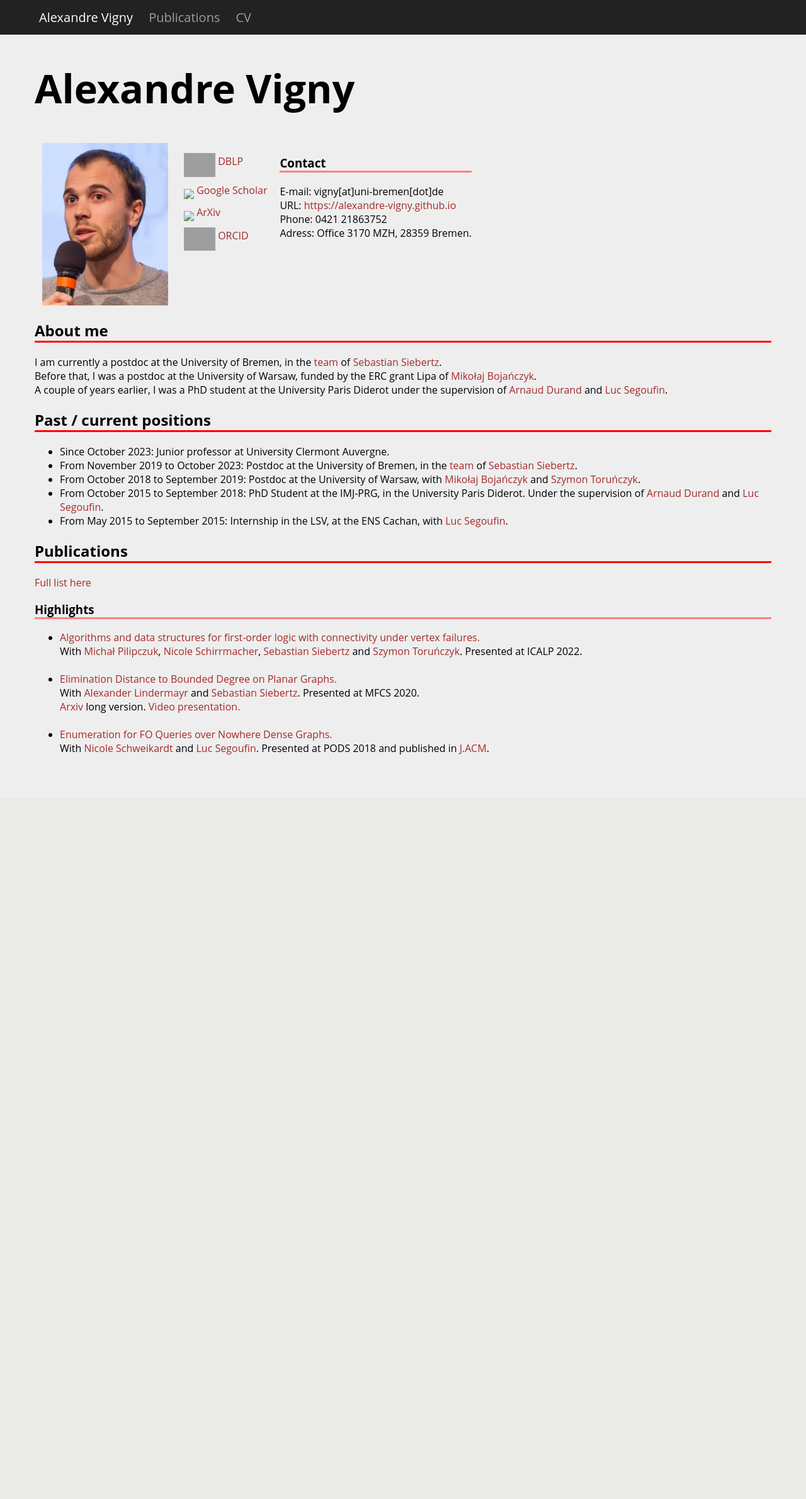
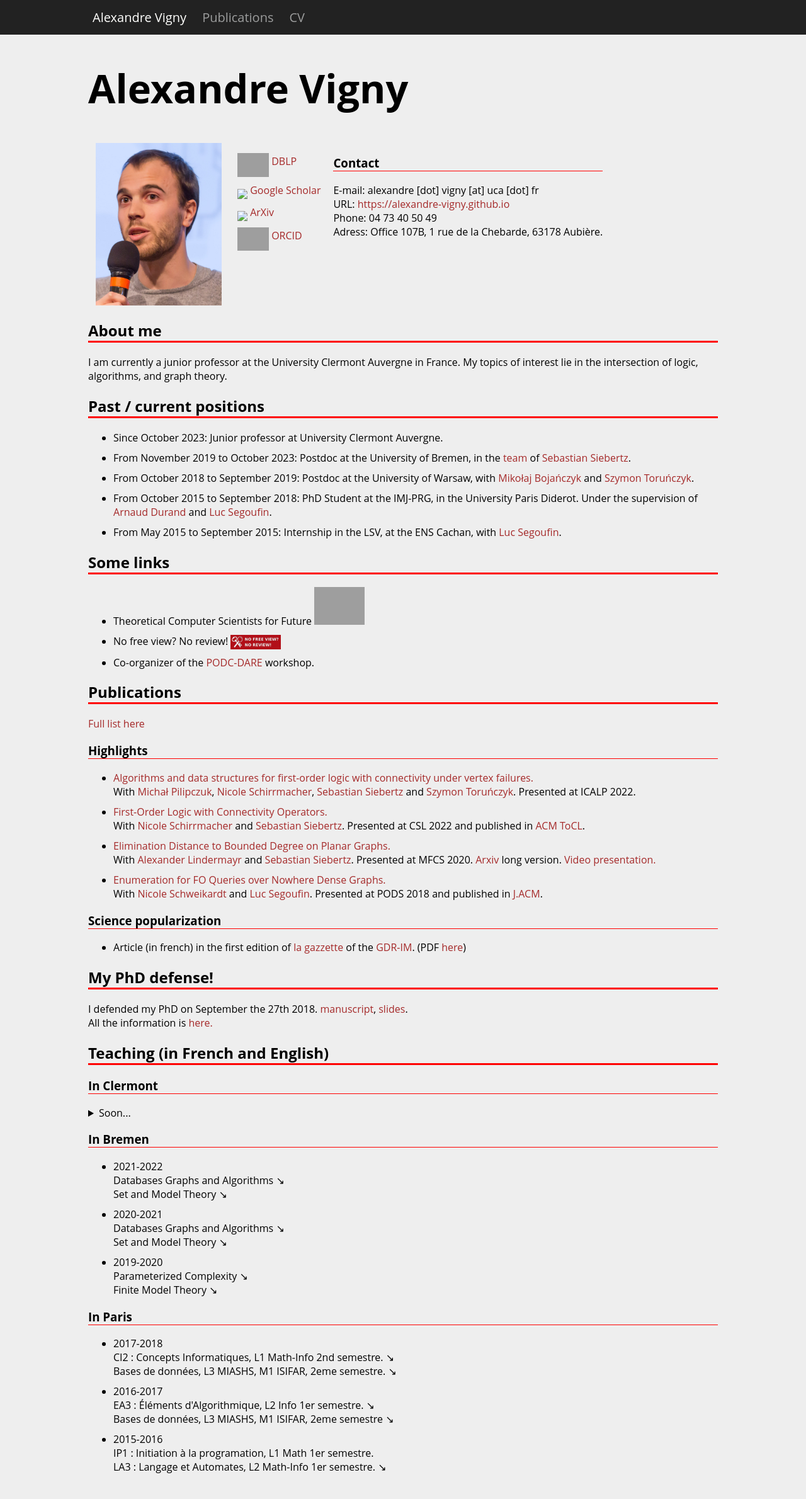
Before and after one commit to alexandre-vigny/alexandre-vigny.github.io, a PHP site: page / in a window 1280 px wide. Shown: the whole page at 63% size. Before the commit the page ends 1198 px from the top, so only its background shows below. Run offline with PHP 8.4, Linux system fonts and the light colour scheme; grey boxes are pictures that could not be loaded.

Commit message:
add all the info ?

```diff
--- a/index.html
+++ b/index.html
@@ -55,10 +55,10 @@
           </td>
           <td>
             <h3 id = "contact">Contact</h3>
-            <p>E-mail: vigny[at]uni-bremen[dot]de<br>
+            <p>E-mail: alexandre [dot] vigny [at] uca [dot] fr<br>
               URL: <a href="https://alexandre-vigny.github.io">https://alexandre-vigny.github.io</a><br>
-              Phone: 0421 21863752<br>
-              Adress: Office 3170 MZH, 28359 Bremen.
+              Phone: 04 73 40 50 49<br>
+              Adress: Office 107B, 1 rue de la Chebarde, 63178 Aubière.
             </p>
           </td>
         </tr>
@@ -66,10 +66,7 @@
       <!-- end block -->
     <div class="block">
         <h2>About me</h2>
-    		<p>I am currently a postdoc at the University of Bremen, in the <a href=https://www.uni-bremen.de/en/theorie/team>team</a> of <a href=https://www.uni-bremen.de/en/theorie/team/profiles/prof-dr-sebastian-siebertz>Sebastian Siebertz</a>.<br>
-    			Before that, I was a postdoc at the University of Warsaw, funded by the ERC grant Lipa of <a href=https://www.mimuw.edu.pl/~bojan/>Mikołaj Bojańczyk</a>.<br>
-    			A couple of years earlier, I was a PhD student at the University Paris Diderot under the supervision of <a href=http://www.logique.jussieu.fr/~durand/>Arnaud Durand</a> and <a href=http://pages.saclay.inria.fr/luc.segoufin/>Luc Segoufin</a>.
-        </p>
+        <p>I am currently a junior professor at the University Clermont Auvergne in France. My topics of interest lie in the intersection of logic, algorithms, and graph theory.
     </div>
     <!-- end block -->
 
@@ -79,23 +76,208 @@
             <li> Since October 2023: Junior professor at University Clermont Auvergne.</li>
             <li> From November 2019 to October 2023: Postdoc at the University of Bremen, in the <a href=https://www.uni-bremen.de/en/theorie/team>team</a> of <a href=https://www.uni-bremen.de/en/theorie/team/profiles/prof-dr-sebastian-siebertz>Sebastian Siebertz</a>.</li>
             <li> From October 2018 to September 2019: Postdoc at the University of Warsaw, with <a href=https://www.mimuw.edu.pl/~bojan/>Mikołaj Bojańczyk</a> and <a href=https://www.mimuw.edu.pl/~szymtor/>Szymon Toruńczyk</a>.</li>
-  				<li> From October 2015 to September 2018: PhD Student at the IMJ-PRG, in the University Paris Diderot. Under the supervision of <a href=http://www.logique.jussieu.fr/~durand/>Arnaud Durand</a> and <a href=http://pages.saclay.inria.fr/luc.segoufin/>Luc Segoufin</a>.</li>
+            <li> From October 2015 to September 2018: PhD Student at the IMJ-PRG, in the University Paris Diderot. Under the supervision of <a href=https://webusers.imj-prg.fr/~arnaud.durand/>Arnaud Durand</a> and <a href=http://pages.saclay.inria.fr/luc.segoufin/>Luc Segoufin</a>.</li>
             <li> From May 2015 to September 2015: Internship in the LSV, at the ENS Cachan, with <a href=http://pages.saclay.inria.fr/luc.segoufin/>Luc Segoufin</a>.</li>
         </ul>
     </div>
     <!-- end block -->
+
+        <h2>Some links</h2>
+        <ul>
+            <li> Theoretical Computer Scientists for Future
+            <a href="https://tcs4f.org">
+            <img width="80" src="https://tcs4f.org/themes/tcs4f/img/brilliant_tcs_4future.png" alt="TCS 4 Future brillant button">
+            </a></li>
+
+            <li>No free view? No review! <a href="https://nofreeviewnoreview.org/"><img width="80" src="img/nfvnr-button.png" style='vertical-align:middle;'></a></li>
+
+            <li> Co-organizer of the <a href="https://podc-dare.github.io/">PODC-DARE</a> workshop.</li>
+        </ul>
+
+
 
     <div class="block">
         <h2 id="publi"> Publications</h2>
         <a href=publi.html#full>Full list here</a>
         <h3>Highlights</h3>
         <ul>
-	<li><a href="https://drops.dagstuhl.de/opus/volltexte/2022/16443/"> Algorithms and data structures for first-order logic with connectivity under vertex failures.</a><br>With <a href=https://www.mimuw.edu.pl/~mp248287/>Michał Pilipczuk</a>, <a href=https://www.uni-bremen.de/en/theorie/team>Nicole Schirrmacher</a>, <a href=https://www.uni-bremen.de/en/theorie/team/profiles/prof-dr-sebastian-siebertz>Sebastian Siebertz</a> and <a href=https://www.mimuw.edu.pl/~szymtor/>Szymon Toruńczyk</a>. Presented at ICALP 2022.<br></li><br>
-	<li><a href="https://drops.dagstuhl.de/opus/volltexte/2020/12755/"> Elimination Distance to Bounded Degree on Planar Graphs.</a><br>With <a href=https://www.uni-bremen.de/en/cslog/team/alexander-lindermayr>Alexander Lindermayr</a> and <a href=https://www.uni-bremen.de/en/theorie/team/profiles/prof-dr-sebastian-siebertz>Sebastian Siebertz</a>. Presented at MFCS 2020.<br><a href = "https://arxiv.org/abs/2007.02413"> Arxiv</a> long version. <a href= "https://www.youtube.com/watch?v=oTKueyUsNwY">Video presentation.</a><br></li><br>
-	<li><a href="Papers/Schweikardt-Segoufin-Vigny_enum-fo-nowhere-dense_JACM_2022.pdf"> Enumeration for FO Queries over Nowhere Dense Graphs.</a><br>With <a href=https://www.informatik.hu-berlin.de/de/forschung/gebiete/loginf/thi/schweikardt/>Nicole Schweikardt</a> and <a href=http://pages.saclay.inria.fr/luc.segoufin/>Luc Segoufin</a>. Presented at PODS 2018 and published in <a href="https://dl.acm.org/doi/abs/10.1145/3517035">J.ACM</a>.<br></li><br>
+	<li><a href="https://drops.dagstuhl.de/opus/volltexte/2022/16443/"> Algorithms and data structures for first-order logic with connectivity under vertex failures.</a><br>With <a href=https://www.mimuw.edu.pl/~mp248287/>Michał Pilipczuk</a>, <a href=https://www.uni-bremen.de/en/theorie/team>Nicole Schirrmacher</a>, <a href=https://www.uni-bremen.de/en/theorie/team/profiles/prof-dr-sebastian-siebertz>Sebastian Siebertz</a> and <a href=https://www.mimuw.edu.pl/~szymtor/>Szymon Toruńczyk</a>. Presented at ICALP 2022.</li>
+	<li><a href="https://drops.dagstuhl.de/opus/volltexte/2022/15754/"> First-Order Logic with Connectivity Operators.</a><br>With <a href=https://www.uni-bremen.de/en/theorie/team>Nicole Schirrmacher</a> and <a href=https://www.uni-bremen.de/en/theorie/team/profiles/prof-dr-sebastian-siebertz>Sebastian Siebertz</a>. Presented at CSL 2022 and published in <a href="https://dl.acm.org/doi/abs/10.1145/3595922">ACM ToCL</a>.</li>
+	<li><a href="https://drops.dagstuhl.de/opus/volltexte/2020/12755/"> Elimination Distance to Bounded Degree on Planar Graphs.</a><br>With <a href=https://www.uni-bremen.de/en/cslog/team/alexander-lindermayr>Alexander Lindermayr</a> and <a href=https://www.uni-bremen.de/en/theorie/team/profiles/prof-dr-sebastian-siebertz>Sebastian Siebertz</a>. Presented at MFCS 2020.<a href = "https://arxiv.org/abs/2007.02413"> Arxiv</a> long version. <a href= "https://www.youtube.com/watch?v=oTKueyUsNwY">Video presentation.</a></li>
+	<li><a href="Papers/Schweikardt-Segoufin-Vigny_enum-fo-nowhere-dense_JACM_2022.pdf"> Enumeration for FO Queries over Nowhere Dense Graphs.</a><br>With <a href=https://www.informatik.hu-berlin.de/de/forschung/gebiete/loginf/thi/schweikardt/>Nicole Schweikardt</a> and <a href=http://pages.saclay.inria.fr/luc.segoufin/>Luc Segoufin</a>. Presented at PODS 2018 and published in <a href="https://dl.acm.org/doi/abs/10.1145/3517035">J.ACM</a>.</li>
 </ul>
 
     </div>
+
+    <div class="block">
+        <h3>Science popularization</h3>
+        <ul>
+            <li> Article (in french) in the first edition of <a href="https://www.gdr-im.fr/gazette/">la gazzette</a> of the <a href="https://www.gdr-im.fr/">GDR-IM</a>. (PDF <a href = "https://www.gdr-im.fr/wp-content/uploads/2020/07/gazette_01.pdf">here</a>)</li>
+        </ul>
+
+        <h2> My PhD defense!</h2>
+        I defended my PhD on September the 27th 2018. <a href="Papers/these-vigny.pdf">manuscript</a>, <a href="slides/these-vigny.pdf">slides</a>. <br>
+        All the information is <a href="These/defense-en.html">here.</a> <br>
+    </div>
+
+
+    <!-- Start Teaching Block -->
+    <div class="block">
+        <h2> Teaching (in French and English) </h2>
+        <h3>In Clermont</h3>
+        <details>
+            <summary>Soon...</summary>
+            Starting December 2023.
+        </details>
+
+        <h3>In Bremen</h3>
+        <ul>
+            <li> 2021-2022</li>
+            <div><input type="checkbox" id="DGA" style="display:none;">
+                <div class="link">
+                    Databases Graphs and Algorithms
+                    <label for="DGA">&#8600;</label>
+                </div>
+                <div class="hh">
+                    All in <a href="https://elearning.uni-bremen.de/">Stud.IP</a><br>
+                </div>
+            </div>
+            <div><input type="checkbox" id="SMT" style="display:none;">
+                <div class="link">
+                    Set and Model Theory
+                    <label for="SMT">&#8600;</label>
+                </div>
+                <div class="hh">
+                    All in <a href="https://elearning.uni-bremen.de/">Stud.IP</a><br>
+                </div>
+            </div>
+
+            <li> 2020-2021</li>
+            <div><input type="checkbox" id="DGA" style="display:none;">
+                <div class="link">
+                    Databases Graphs and Algorithms
+                    <label for="DGA">&#8600;</label>
+                </div>
+                <div class="hh">
+                    All in <a href="https://elearning.uni-bremen.de/">Stud.IP</a><br>
+                </div>
+            </div>
+            <div><input type="checkbox" id="SMT" style="display:none;">
+                <div class="link">
+                    Set and Model Theory
+                    <label for="SMT">&#8600;</label>
+                </div>
+                <div class="hh">
+                    All in <a href="https://elearning.uni-bremen.de/">Stud.IP</a><br>
+                </div>
+            </div>
+
+            <li> 2019-2020</li>
+            <div><input type="checkbox" id="paraC" style="display:none;">
+                <div class="link">
+                    Parameterized Complexity
+                    <label for="paraC">&#8600;</label>
+                </div>
+                <div class="hh">
+                    All in <a href="https://elearning.uni-bremen.de/">Stud.IP</a><br>
+                </div>
+            </div>
+            <div><input type="checkbox" id="FMT" style="display:none;">
+                <div class="link">
+                    Finite Model Theory
+                    <label for="FMT">&#8600;</label>
+                </div>
+                <div class="hh">
+                    All in <a href="https://elearning.uni-bremen.de/">Stud.IP</a><br>
+                </div>
+            </div>
+        </ul>
+        <h3>In Paris</h3>
+        <ul>
+            <li> 2017-2018</li>
+            <div><input type="checkbox" id="CI2" style="display:none;">
+                <div class="link">
+                    CI2 : Concepts Informatiques, L1 Math-Info 2nd semestre.
+                    <label for="CI2">&#8600;</label>
+                </div>
+                <div class="hh">
+                    Sur moodle.<br>
+                </div>
+            </div>
+
+            <div><input type="checkbox" id="bd18" style="display:none;">
+                <div class="link">
+                    Bases de données, L3 MIASHS, M1 ISIFAR, 2eme semestre.
+                    <label for="bd18">&#8600;</label>
+                </div>
+                <div class="hh">
+                    Sur moodle.<br>
+                </div>
+            </div>
+
+            <li> 2016-2017</li>
+            <div><input type="checkbox" id="EA3" style="display:none;">
+                <div class="link">
+                    EA3 : Éléments d'Algorithmique, L2 Info 1er semestre.
+                    <label for="EA3">&#8600;</label>
+                </div>
+                <div class="hh">
+                    La page du <a href="https://www.irif.fr/~amicheli/Ens/EA3/">cours</a> d'Anne Micheli <br>
+                </div>
+            </div>
+
+            <div><input type="checkbox" id="bd17" style="display:none;">
+                <div class="link">
+                    Bases de données, L3 MIASHS, M1 ISIFAR, 2eme semestre
+                    <label for="bd17">&#8600;</label>
+                </div>
+                <div class="hh">
+                    <ul>
+                        <li> TD1 : <a href="td/2016-2017/bdd_td1.pdf">sujet</a>, <a href="td/2016-2017/bdd_td1-correction.sql">correction</a>. </li>
+                        <li> TD2 : <a href="td/2016-2017/bdd_td2.pdf">sujet</a>.</li>
+                        <li> TD3 : <a href="td/2016-2017/bdd_td3.pdf">sujet</a>.</li>
+                        <li> TD4 : <a href="td/2016-2017/bdd_td4.pdf">sujet</a>.</li>
+                        <li> TD5 : <a href="td/2016-2017/bdd_td5.pdf">sujet</a>.</li>
+                        <li> TD6 : <a href="td/2016-2017/bdd_td6.pdf">sujet</a>.</li>
+                        <li> TD7 : <a href="td/2016-2017/bdd_td7.pdf">sujet</a>.</li>
+                        <li> TD8 : <a href="td/2016-2017/bdd_td8.pdf">sujet</a>.</li>
+                        <li> TD9 : <a href="td/2016-2017/bdd_td9.pdf">sujet</a>.</li>
+                        <li> TD10 : <a href="td/2016-2017/bdd_td10.pdf">sujet</a>.</li>
+                        <li> TD11 : <a href="td/2016-2017/bdd_td11.pdf">sujet</a>.</li>
+                    </ul>
+                </div>
+            </div>
+
+            <li> 2015-2016 </li>
+            IP1 : Initiation à la programation, L1 Math 1er semestre.<br>
+
+            <div><input type="checkbox" id="LA3" style="display:none;">
+                <div class="link">
+                    LA3 : Langage et Automates, L2 Math-Info 1er semestre.
+                    <label for="LA3">&#8600;</label>
+                </div>
+                <div class="hh">
+                    <ul>
+                        <li> <a href="td/2015-2016/LA3_TD1.pdf">TD1</a></li>
+                        <li> <a href="td/2015-2016/LA3_TD2.pdf">TD2</a></li>
+                        <li> <a href="td/2015-2016/LA3_TD3.pdf">TD3</a></li>
+                        <li> <a href="td/2015-2016/LA3_TD4.pdf">TD4</a></li>
+                        <li> <a href="td/2015-2016/LA3_TD5.pdf">TD5</a></li>
+                        <li> <a href="td/2015-2016/LA3_TD6.pdf">TD6</a></li>
+                        <li> <a href="td/2015-2016/LA3_TD7.pdf">TD7</a></li>
+                        <li> <a href="td/2015-2016/LA3_TD8.pdf">TD8</a></li>
+                        <li> <a href="td/2015-2016/LA3_TD9.pdf">TD9</a></li>
+                        <li> <a href="td/2015-2016/LA3_regexp.pdf">TD expressions régulières.</a></li>
+                    </ul>
+                </div>
+            </div>
+        </ul>
+    </div>
+    <!-- End Teaching Block -->
+
+
+
+
 
   	</div>
   </div>
--- a/start.txt
+++ b/start.txt
@@ -55,10 +55,10 @@
           </td>
           <td>
             <h3 id = "contact">Contact</h3>
-            <p>E-mail: vigny[at]uni-bremen[dot]de<br>
+            <p>E-mail: alexandre [dot] vigny [at] uca [dot] fr<br>
               URL: <a href="https://alexandre-vigny.github.io">https://alexandre-vigny.github.io</a><br>
-              Phone: 0421 21863752<br>
-              Adress: Office 3170 MZH, 28359 Bremen.
+              Phone: 04 73 40 50 49<br>
+              Adress: Office 107B, 1 rue de la Chebarde, 63178 Aubière.
             </p>
           </td>
         </tr>
--- a/test.css
+++ b/test.css
@@ -18,8 +18,13 @@ h2 {
   border-bottom: medium solid #ff0000 ;
 }
 
+/* h3 {
+  border-bottom: medium solid #ff8080;
+
+} */
+
 h3 {
-  border-bottom: medium solid #ff8080;
+  border-bottom: thin solid #ff0000;
 
 }
 
@@ -104,8 +109,19 @@ a:hover {
 
 .container{padding-right:15px;padding-left:15px;margin-right:auto;margin-left:auto}
 
-@media (min-width:768px){.container{width:750px}
+/*as soon as reasonable, some margin*/
+@media (min-width:680px){.container{width:670px}
 }
+
+/*if screan big enough, all in one line*/
+@media (min-width:880px){.container{width:860px}
+}
+
+/*if very big screan, bo not extend 1000px*/
+@media (min-width:1200px){.container{width:1000px}
+}
+
+/*
 @media (min-width:992px){.container{width:970px}
 }
 @media (min-width:1200px){.container{width:1170px}
@@ -115,12 +131,12 @@ a:hover {
 
 .containerTop{padding-right:15px;padding-left:15px;margin-right:auto;margin-left:auto}
 
-@media (min-width:768px){.containerTop{width:750px}
+@media (min-width:768px){.containerTop{width: 750px}
 }
 @media (min-width:992px){.containerTop{width:970px}
 }
 @media (min-width:1200px){.containerTop{width:1170px}
-}
+} */
 
 .jumbotron .container{max-width:100%}
 .jumbotron .h1,.jumbotron h1{font-size:63px}
@@ -140,6 +156,12 @@ ul.space_list li {
   margin-bottom: 10px;
 }
 
+ul li {
+  margin-top: 10px;
+}
+ul{
+  margin-bottom: 10px;
+}
 
 .hidden {
   display: none;
```
Also changed, not shown: These/defense-en.html (+9 -76 lines), These/defense.html (deleted, +0 -123 lines), publi.html (+24 -24 lines), img/nfvnr-button.png (added), 2 other files. Lines whose indentation alone changed are shown as unchanged.
